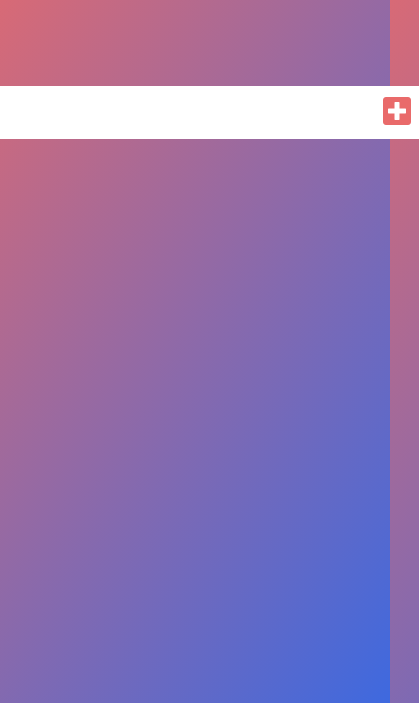
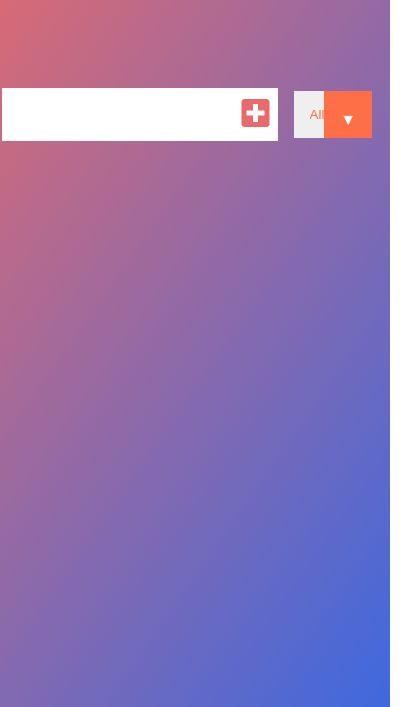
Before and after one commit to prtkjakhar/todo-list, a plain HTML site: page index.html in a window 390 px wide. Shown: the part 141-848 px from the top of the page, 419 px wide, since content can reach past the window. Drawn offline with Linux system fonts and the light colour scheme.

Commit message:
made mobile friendly

```diff
--- a/style.css
+++ b/style.css
@@ -141,3 +141,12 @@ select{
     background: white;
     color: #ff6f47;
 }
+
+@media only screen and (max-width: 768px){
+    body{
+        margin: 0.5%;
+    }
+    .todo-input{
+        max-width: 60%;
+    }
+}
```
